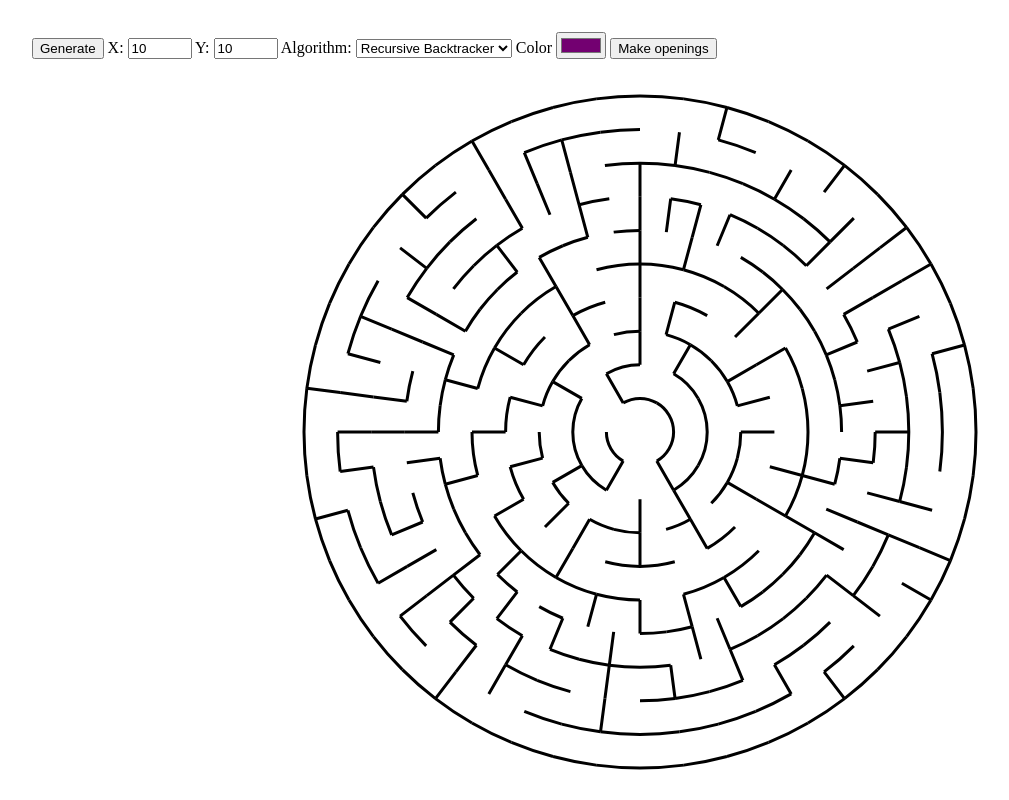
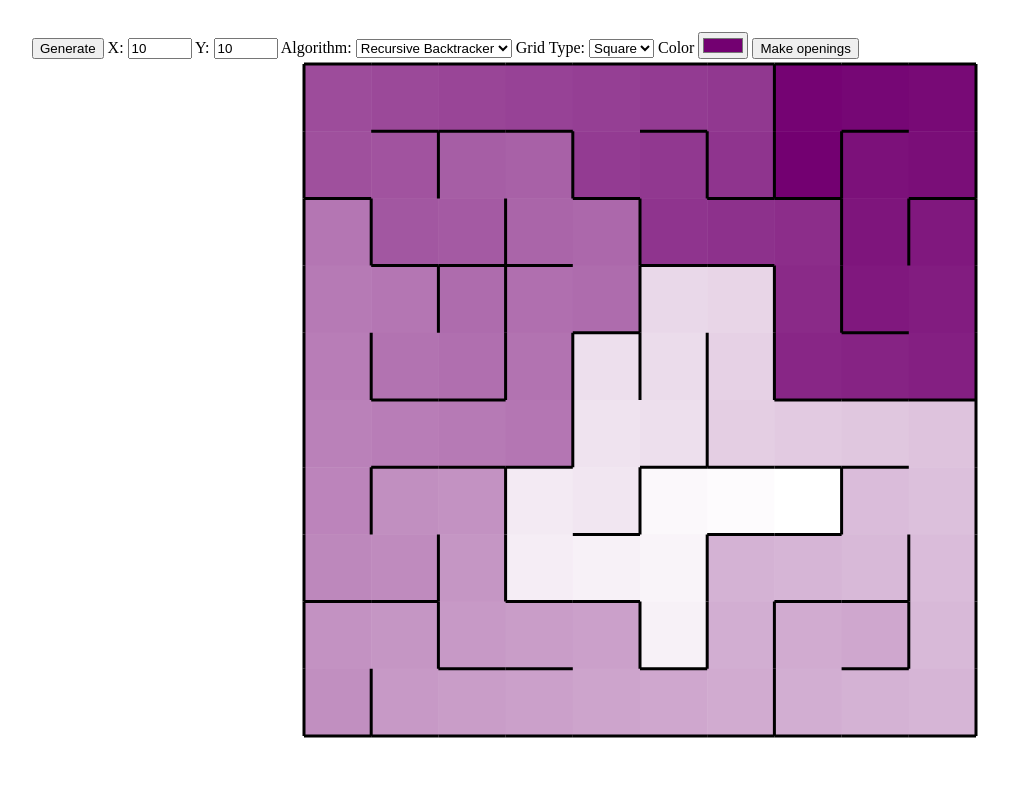
Before and after one commit to gscuster/js-mazes, a plain HTML site: page index.html in a window 1280 px wide. Shown: the whole page, without its empty margins (0-1009 px from the left). Drawn offline with Linux system fonts and the light colour scheme.

Commit message:
Fix algorithms for polar

```diff
--- a/index.html
+++ b/index.html
@@ -20,6 +20,9 @@
     <label for="algorithm">Algorithm:</label>
     <select id="algorithm" name="algorithm"></select>
 
+    <label for="gridtype">Grid Type:</label>
+    <select id="gridtype" name="gridtype"></select>
+
     <label for="color">Color</label>
     <input id="color" type="color" value="#730071" />
 
--- a/mazes.js
+++ b/mazes.js
@@ -321,6 +321,10 @@ PolarGrid.prototype.getCell = function (row, col) {
   return this.grid[row][col]
 }
 
+PolarGrid.prototype.size = function () {
+  return this.grid.reduce((total, a) => total + a.length, 0)
+}
+
 PolarGrid.prototype.prepareGrid = function () {
   const rowHeight = 1.0 / this.rows
   const grid = [[new PolarCell(0, 0)]]
@@ -494,9 +498,13 @@ const openMaze = () => {
 const generateMaze = () => {
   const algo = document.getElementById('algorithm')
   state.mazeSettings.algorithm = algorithms[algo.value]
+
+  const gridType = document.getElementById('gridtype')
+  state.mazeSettings.gridType = gridTypes[gridType.value]
+
   const x = parseInt(document.getElementById('ncellx').value)
   const y = parseInt(document.getElementById('ncelly').value)
-  state.maze = state.mazeSettings.algorithm(new PolarGrid(x))
+  state.maze = state.mazeSettings.algorithm(new state.mazeSettings.gridType(x, y))
   state.maze.updateDistances()
   updateColors()
   const canvas = document.getElementById('gs')
@@ -680,8 +688,8 @@ const huntKill = (grid) => {
       current = null
 
       // Need a loop through cells we can break, grid.eachCell won't work
-      for (let i = 0, j = 0; i < grid.rows; (j === grid.columns - 1) ? [i++, j=0] : j++) {
-        const cell = grid.getCell[i][j]
+      for (let i = 0, j = 0; i < grid.rows; (j === grid.grid[i].length - 1) ? [i++, j=0] : j++) {
+        const cell = grid.getCell(i, j)
         const visitedNeighbors = cell.neighbors.filter((neighbor) => {
           return Object.keys(neighbor.links).length > 0
         })
@@ -726,6 +734,11 @@ const algorithms = {
   "Wilson": wilson,
 }
 
+const gridTypes = {
+  "Square": Grid,
+  "Polar": PolarGrid
+}
+
 const setupMenu = () => {
   document.getElementById('generate').onclick = generateMaze
 
@@ -734,10 +747,18 @@ const setupMenu = () => {
   document.getElementById('color').oninput = updateColors
 
   const algoSelect = document.getElementById('algorithm')
-  for (const [key, value] of Object.entries(algorithms)) {
+  for (const key of Object.keys(algorithms)) {
     const opt = document.createElement('option')
     opt.value = key
     opt.innerHTML = key
     algoSelect.appendChild(opt)
   }
+
+  const gridSelect = document.getElementById('gridtype')
+  for (const key of Object.keys(gridTypes)) {
+    const opt = document.createElement('option')
+    opt.value = key
+    opt.innerHTML = key
+    gridSelect.appendChild(opt)
+  }
 }
```
